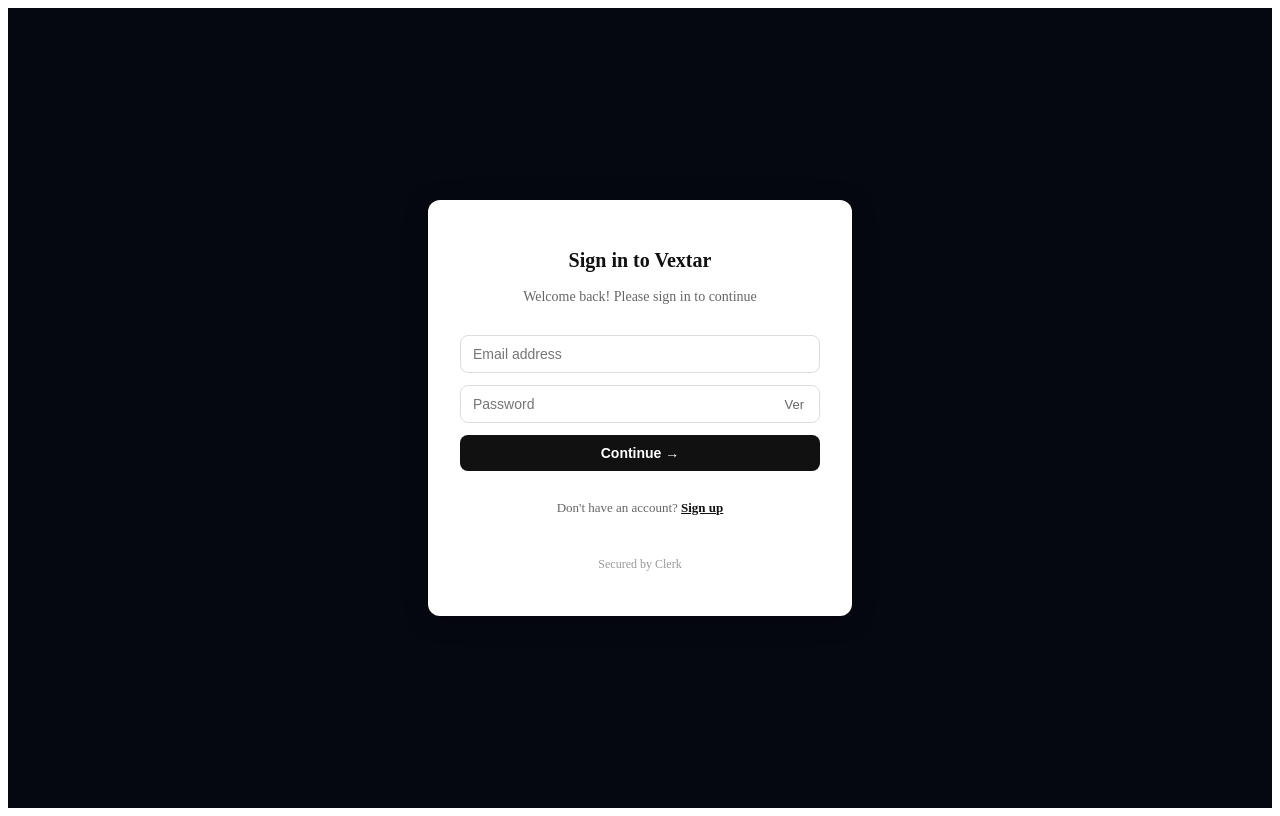
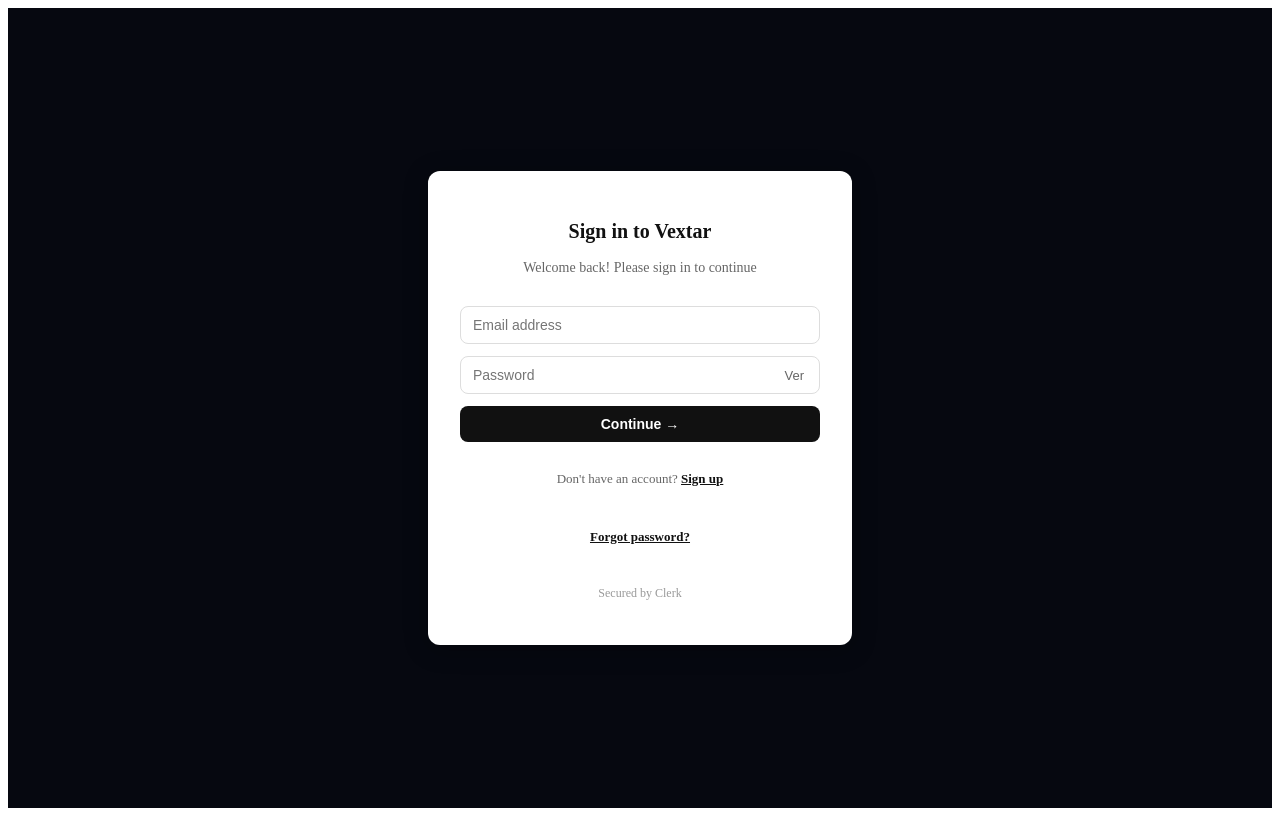
Before and after one commit to Vextarhq/vextar-app, a Next.js app: page /login in a window 1280 px wide. Built offline with nearby package versions, Linux system fonts and the light colour scheme; no server answers.

Commit message:
Update page.js

```diff
--- a/app/login/page.js
+++ b/app/login/page.js
@@ -87,6 +87,9 @@
             <p style={{ textAlign: 'center', fontSize: '13px', color: '#666' }}>
   Don't have an account? <a href="/sign-up" style={{ color: '#111', fontWeight: '600' }}>Sign up</a>
 </p>
+<p style={{ textAlign: 'center', fontSize: '13px', color: '#666' }}>
+  <a href="/forgot-password" style={{ color: '#111', fontWeight: '600' }}>Forgot password?</a>
+</p>
         <p style={{ textAlign: 'center', fontSize: '12px', color: '#999' }}>Secured by Clerk</p>
       </div>
     </div>
```
